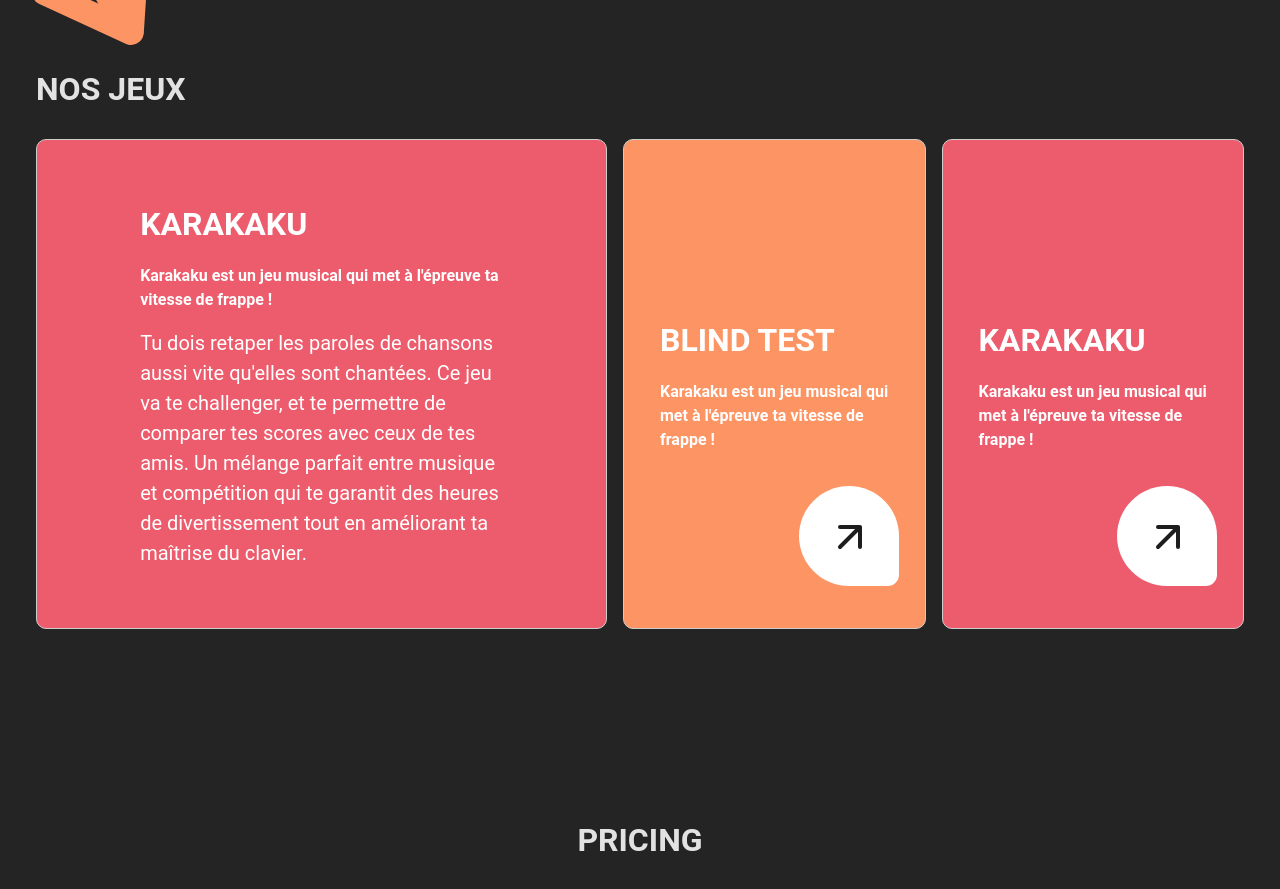
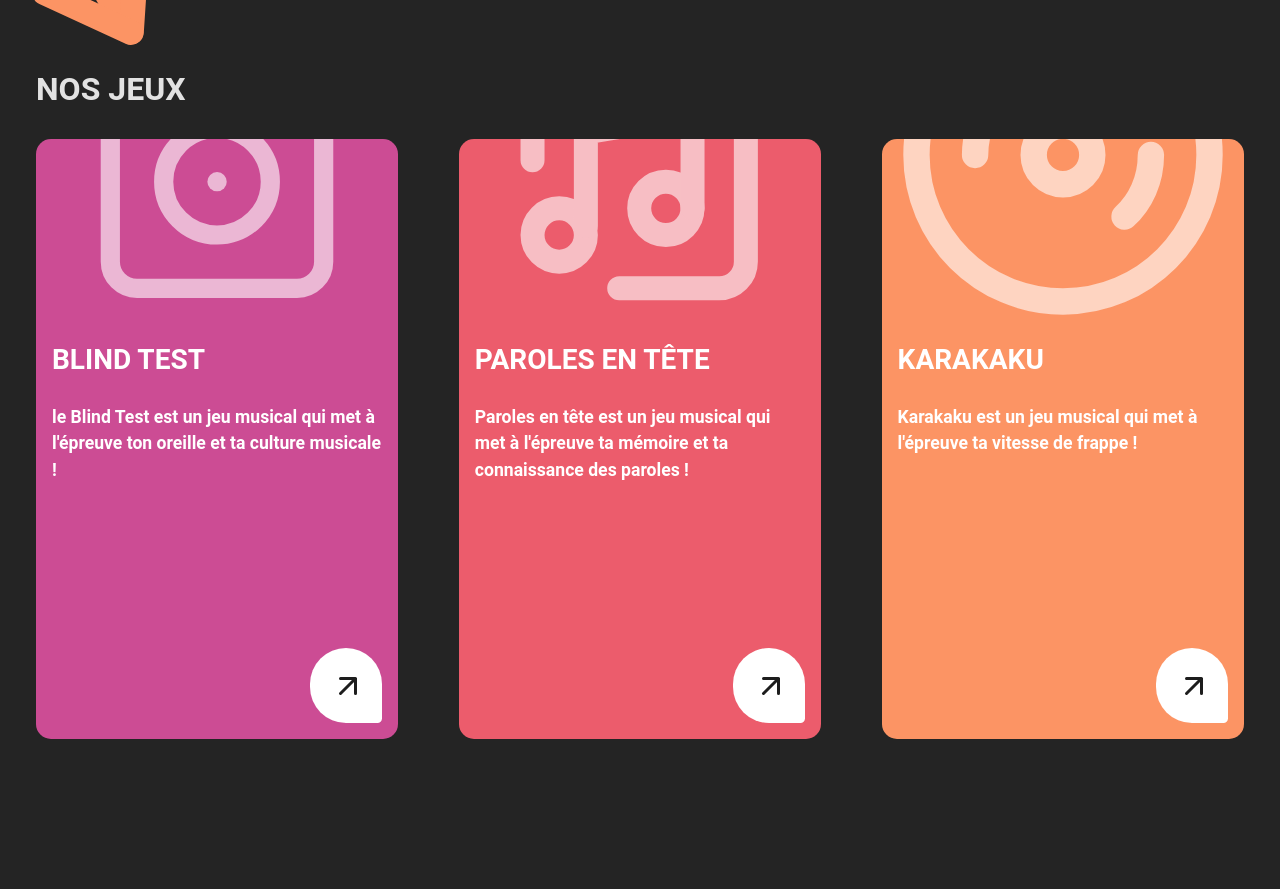
Before and after one commit to JustBeatHit/Landing, a Vue app: page / in a window 1280 px wide. Shown: the part 1420-2309 px from the top of the page. Built offline with nearby package versions, Linux system fonts and the light colour scheme.

Commit message:
:lipstick: redo games section

```diff
--- a/src/components/PresentationGames.vue
+++ b/src/components/PresentationGames.vue
@@ -1,33 +1,27 @@
 <template>
     <div class="section-games">
       <h2>Nos Jeux</h2>
-      <div class="container-games"
-      >
+
+      <div class="games-container">
         <div
-          v-for="(game, index) in games"
-          :key="index"
-          class="game"
-          :class="{ 'game-expanded': expandedIndex === index }"
-          @mouseenter="expandGame(index)"
+            v-for="(game, index) in games"
+            :key="game.name"
+            :class="['game', { open: expandedIndex === index }]"
         >
-          <ul class="ul-game" :class="{'ul-game-expanded' : expandedIndex === index}">
-            <li><h2>{{ game.name }}</h2></li>
-            <li><h4>{{ game.description }}</h4></li>
-            <!-- If expandedGame -->
-            <transition name="instant">
-            <li v-if="expandedIndex === index">
-                <p>{{ game.playstyle }}</p>
-            </li>
-            </transition>
-            <transition name="fade">
-                <li  class="button-play-game" v-if="expandedIndex !== index">
-                    <svg width="100" height="100" viewBox="0 0 100 100" fill="none" xmlns="http://www.w3.org/2000/svg">
-                    <path d="M0 50C0 22.3858 22.3858 0 50 0C77.6142 0 100 22.3858 100 50V88.6525C100 94.9195 94.9195 100 88.6525 100H50C22.3858 100 0 77.6142 0 50Z" fill="white"/>
-                    <path d="M41 61L61 41M61 41H41M61 41V61" stroke="#1D1D1D" stroke-width="4" stroke-linecap="round" stroke-linejoin="round"/>
-                    </svg>
-                </li>
-            </transition>
-          </ul>
+          <div class="game__content">
+            <img class="game-icon header-icon" :src="'../assets/img/icon/' + game.icon + '.svg'" :alt="game.name + ' Logo'" />
+            <div class="game__content__desc">
+              <h2>{{ game.name }}</h2>
+              <h3>{{ game.headline }}</h3>
+              <p>{{ game.description }}</p>
+            </div>
+            <div class="game__content__logo">
+              <img class="game-icon" :src="'../assets/img/icon/' + game.icon + '.svg'" :alt="game.name + ' Logo'" />
+            </div>
+          </div>
+          <button class="btn-expand" v-if="expandedIndex !== index" @click="expandGame(index)">
+            <img src="../../public/assets/img/icon/arrow-open.svg"/>
+          </button>
         </div>
       </div>
     </div>
@@ -37,17 +31,17 @@
   export default {
     data() {
       return {
-        expandedIndex: 0,
+        expandedIndex: null,
         games: [
-          { name: "Karakaku", description:"Karakaku est un jeu musical qui met à l'épreuve ta vitesse de frappe !", playstyle:"Tu dois retaper les paroles de chansons aussi vite qu'elles sont chantées. Ce jeu va te challenger, et te permettre de comparer tes scores avec ceux de tes amis. Un mélange parfait entre musique et compétition qui te garantit des heures de divertissement tout en améliorant ta maîtrise du clavier." },
-          { name: "Blind Test", description:"Karakaku est un jeu musical qui met à l'épreuve ta vitesse de frappe !", playstyle:"Tu dois retaper les paroles de chansons aussi vite qu'elles sont chantées. Ce jeu va te challenger, et te permettre de comparer tes scores avec ceux de tes amis. Un mélange parfait entre musique et compétition qui te garantit des heures de divertissement tout en améliorant ta maîtrise du clavier." },
-          { name: "Karakaku", description:"Karakaku est un jeu musical qui met à l'épreuve ta vitesse de frappe !", playstyle:"Tu dois retaper les paroles de chansons aussi vite qu'elles sont chantées. Ce jeu va te challenger, et te permettre de comparer tes scores avec ceux de tes amis. Un mélange parfait entre musique et compétition qui te garantit des heures de divertissement tout en améliorant ta maîtrise du clavier." },
+          { name: "Blind Test", headline:"le Blind Test est un jeu musical qui met à l'épreuve ton oreille et ta culture musicale !", description:"Une chanson est jouée, mais avec un instrumental différent, et c'est à toi de deviner à la fois le titre de la chanson et l'instrumental utilisé. Ce jeu va challenger ta capacité à reconnaître les morceaux et te permettra de comparer tes résultats avec ceux de tes amis.", icon: "speaker" },
+          { name: "Paroles en Tête", headline:"Paroles en tête est un jeu musical qui met à l'épreuve ta mémoire et ta connaissance des paroles !", description:"Écoute attentivement une chanson, puis lorsque la musique s'interrompt, c'est à toi de compléter les paroles manquantes. Ce jeu va tester ta capacité à te souvenir des paroles et te permettra de comparer tes performances avec celles de tes amis.", icon: "music-file"},
+          { name: "Karakaku", headline:"Karakaku est un jeu musical qui met à l'épreuve ta vitesse de frappe !", description:"Tu dois retaper les paroles de chansons aussi vite qu'elles sont chantées. Ce jeu va te challenger, et te permettre de comparer tes scores avec ceux de tes amis. Un mélange parfait entre musique et compétition qui te garantit des heures de divertissement tout en améliorant ta maîtrise du clavier.", icon: "vinyle" },
         ],
       };
     },
     methods: {
       expandGame(index) {
-        this.expandedIndex = index;
+        this.expandedIndex = index === this.expandedIndex ? null : index;
       },
     },
   };
--- a/src/styles/components/_buttons.scss
+++ b/src/styles/components/_buttons.scss
@@ -39,3 +39,25 @@
     }
   }
 }
+
+.btn-expand{
+  background-color: #fff;
+  border-radius: 125px 125px 16px 125px;
+  padding: 20px 16px 16px 20px;
+  border: none;
+  position: absolute;
+  bottom: 16px;
+  right: 16px;
+  cursor: pointer;
+  transition: all 0.2s ease-in-out;
+
+  &:hover{
+    img{
+      transform: translate(5px, -5px);
+    }
+  }
+  img{
+    transition: all 0.2s ease-in-out;
+    width: 36px;
+  }
+}
--- a/src/styles/layouts/_games.scss
+++ b/src/styles/layouts/_games.scss
@@ -7,89 +7,121 @@
     text-transform: uppercase;
     font-size: 2rem;
   }
-}
-.container-games{
+
+  .games-container {
     display: flex;
-  flex-direction: row;
-  max-width: 1240px;
-  margin: 0 auto;
+    justify-content: space-between;
     gap: 1rem;
 
     .game {
-    flex: 1;
-    transition: flex 0.3s ease;
-    display: flex;
-    align-items: center;
-    justify-content: flex-start;
-    color: white;
-    cursor: pointer;
-    border-radius: 10px;
-    overflow: hidden;
-    h2,h4, p{
-      margin: 0.5rem 0;
-    }
-    ul{
-      position: relative;
-      height: 100%;
+      width: 30%;
+      height: 600px;
+      border-radius: 15px;
+      padding: 1rem;
       display: flex;
       flex-direction: column;
+      justify-content: space-between;
+      transition: all 0.5s ease-in-out;
+      color: #fff;
+      position: relative;
+      overflow: hidden;
+
+      &:nth-child(1) {
+        background-color: $fourth-color;
+      }
+
+      &:nth-child(2) {
+        background-color: $secondary-color;
+      }
+
+      &:nth-child(3) {
+        background-color: $primary-color;
+      }
+
+      &.open {
+        width: 100%;
         justify-content: center;
-      padding: 20px;
+
+        button {
+          display: none;
         }
-    .game-expanded{
+
+        .game{
+          position: relative;
+          &__content{
+            flex-direction: row;
+            align-items: center;
+            transition: all 0.3s ease-in-out;
+            animation: opacity-toggle 1s ease-in-out;
+            .game-icon {
+              &.header-icon{
+                display: none;
+              }
+            }
+
+            &__desc{
+              width: 50%;
+
+              h2{
+                font-size: 3.5rem;
+              }
+              p{
+                display: block;
+              }
+            }
+
+            &__logo{
+              display: block;
+              position: absolute;
+              top: 50%;
+              right: -45%;
               width: 100%;
+              transform: translate(0, -50%);
+              .game-icon{
+                width: 100%;
+                margin-top: 0;
               }
-    .ul-game-expanded{
-      width: 75%;
             }
-    li{
 
-      p, h3{
-        font-size: 1.25rem;
           }
         }
       }
 
-  .game-expanded {
-    flex: 2;
+      &__content {
+        display: flex;
+        flex-direction: column;
+        justify-content: space-between;
+        align-items: center;
+        padding-bottom: 4rem;
+
+        .game-icon {
+          width: 320px;
+          object-fit: contain;
+          margin-top: -10rem;
         }
 
-  .game:nth-child(1) {
-    background-color: $secondary-color;
+        &__desc {
+          width: 100%;
+          h2 {
+            font-size: 1.75rem;
           }
 
-  .game:nth-child(2) {
-    background-color: $primary-color;
+          h3 {
+            font-size: 1.1rem;
+            margin: 0.5rem 0;
           }
 
-  .game:nth-child(3) {
-    background-color: $secondary-color;
-  }
-  .button-play-game{
-    position: absolute;
-    bottom: 10px;
-    right: 10px;
-    height: 100px;
+          p{
+            display: none;
           }
 
-  .fade-enter-active,
-  .fade-leave-active {
-    transition: opacity 0.3s;
         }
 
-  .fade-enter,
-  .fade-leave-to {
-    opacity: 0;
+        &__logo {
+          display: none;
         }
-
-  .instant-enter-active,
-  .instant-leave-active {
-    transition: none;
       }
-
-  .instant-enter,
-  .instant-leave-to {
-    opacity: 0;
+    }
   }
 }
 
@@ -99,3 +131,15 @@
     gap: 1rem;
   }
 }
+
+@keyframes opacity-toggle {
+    0% {
+        opacity: 0;
+    }
+    40% {
+        opacity: 0;
+    }
+    100% {
+        opacity: 1;
+    }
+}
--- a/src/styles/utils/_variables.scss
+++ b/src/styles/utils/_variables.scss
@@ -5,3 +5,5 @@ $primary-color: #FC9464;
 $secondary-color: #EC5C6C;
 //third-color
 $third-color: #F07D89;
+//fourth-color
+$fourth-color: #CC4C94;
--- a/style.css
+++ b/style.css
@@ -63,6 +63,25 @@ li {
   box-shadow: 0 0 10px 0 rgba(255, 255, 255, 0.8);
 }
 
+.btn-expand {
+  background-color: #fff;
+  border-radius: 125px 125px 16px 125px;
+  padding: 20px 16px 16px 20px;
+  border: none;
+  position: absolute;
+  bottom: 16px;
+  right: 16px;
+  cursor: pointer;
+  transition: all 0.2s ease-in-out;
+}
+.btn-expand:hover img {
+  transform: translate(5px, -5px);
+}
+.btn-expand img {
+  transition: all 0.2s ease-in-out;
+  width: 36px;
+}
+
 header {
   color: white;
   padding: 1rem;
@@ -113,149 +132,117 @@ header .header-jbh img {
   text-transform: uppercase;
   font-size: 2rem;
 }
-
-.container-games {
-  display: flex;
-  flex-direction: row;
-  max-width: 1240px;
-  margin: 0 auto;
-  gap: 1rem;
-}
-.container-games .game {
-  flex: 1;
-  transition: flex 0.3s ease;
-  display: flex;
-  align-items: center;
-  justify-content: flex-start;
-  color: white;
-  cursor: pointer;
-  border-radius: 10px;
-  overflow: hidden;
-}
-.container-games .game h2, .container-games .game h4, .container-games .game p {
-  margin: 0.5rem 0;
-}
-.container-games .game ul {
-  position: relative;
-  height: 100%;
-  display: flex;
-  flex-direction: column;
-  justify-content: center;
-  padding: 20px;
-}
-.container-games .game .game-expanded {
-  width: 100%;
-}
-.container-games .game .ul-game-expanded {
-  width: 75%;
-}
-.container-games .game li p, .container-games .game li h3 {
-  font-size: 1.25rem;
-}
-.container-games .game-expanded {
-  flex: 2;
-}
-.container-games .game:nth-child(1) {
-  background-color: #EC5C6C;
-}
-.container-games .game:nth-child(2) {
-  background-color: #FC9464;
-}
-.container-games .game:nth-child(3) {
-  background-color: #EC5C6C;
-}
-.container-games .button-play-game {
-  position: absolute;
-  bottom: 10px;
-  right: 10px;
-  height: 100px;
-}
-.container-games .fade-enter-active,
-.container-games .fade-leave-active {
-  transition: opacity 0.3s;
-}
-.container-games .fade-enter,
-.container-games .fade-leave-to {
-  opacity: 0;
-}
-.container-games .instant-enter-active,
-.container-games .instant-leave-active {
-  transition: none;
-}
-.container-games .instant-enter,
-.container-games .instant-leave-to {
-  opacity: 0;
-}
-
-.games-container {
+.section-games .games-container {
   display: flex;
   justify-content: space-between;
   gap: 1rem;
 }
-
-.game {
+.section-games .games-container .game {
   width: 30%;
-  border: 1px solid #ccc;
-  border-radius: 5px;
+  height: 600px;
+  border-radius: 15px;
   padding: 1rem;
   display: flex;
   flex-direction: column;
   justify-content: space-between;
-  transition: all 0.3s ease;
+  transition: all 0.5s ease-in-out;
+  color: #fff;
+  position: relative;
+  overflow: hidden;
 }
-.game .reduced-content {
+.section-games .games-container .game:nth-child(1) {
+  background-color: #CC4C94;
+}
+.section-games .games-container .game:nth-child(2) {
+  background-color: #EC5C6C;
+}
+.section-games .games-container .game:nth-child(3) {
+  background-color: #FC9464;
+}
+.section-games .games-container .game.open {
+  width: 100%;
+  justify-content: center;
+}
+.section-games .games-container .game.open button {
+  display: none;
+}
+.section-games .games-container .game.open .game {
+  position: relative;
+}
+.section-games .games-container .game.open .game__content {
+  flex-direction: row;
+  align-items: center;
+  transition: all 0.3s ease-in-out;
+  animation: opacity-toggle 1s ease-in-out;
+}
+.section-games .games-container .game.open .game__content .game-icon.header-icon {
+  display: none;
+}
+.section-games .games-container .game.open .game__content__desc {
+  width: 50%;
+}
+.section-games .games-container .game.open .game__content__desc h2 {
+  font-size: 3.5rem;
+}
+.section-games .games-container .game.open .game__content__desc p {
+  display: block;
+}
+.section-games .games-container .game.open .game__content__logo {
+  display: block;
+  position: absolute;
+  top: 50%;
+  right: -45%;
+  width: 100%;
+  transform: translate(0, -50%);
+}
+.section-games .games-container .game.open .game__content__logo .game-icon {
+  width: 100%;
+  margin-top: 0;
+}
+.section-games .games-container .game__content {
   display: flex;
   flex-direction: column;
+  justify-content: space-between;
   align-items: center;
+  padding-bottom: 4rem;
 }
-.game .reduced-content img {
-  max-width: 50px;
-  margin-bottom: 1rem;
+.section-games .games-container .game__content .game-icon {
+  width: 320px;
+  object-fit: contain;
+  margin-top: -10rem;
 }
-.game .reduced-content h2 {
-  font-size: 1.5rem;
+.section-games .games-container .game__content__desc {
+  width: 100%;
 }
-.game .reduced-content h4 {
-  font-size: 1rem;
+.section-games .games-container .game__content__desc h2 {
+  font-size: 1.75rem;
+}
+.section-games .games-container .game__content__desc h3 {
+  font-size: 1.1rem;
   margin: 0.5rem 0;
 }
-.game .reduced-content button {
-  margin-top: 1rem;
-  padding: 0.5rem 1rem;
-  background-color: #007bff;
-  color: white;
-  border: none;
-  cursor: pointer;
+.section-games .games-container .game__content__desc p {
+  display: none;
 }
-.game .reduced-content button .icon-expand {
-  font-size: 1rem;
-}
-.game .expanded-content {
-  display: flex;
-  justify-content: space-between;
-}
-.game .expanded-content .left h2 {
-  font-size: 1.8rem;
-  margin-bottom: 0.5rem;
-}
-.game .expanded-content .left h4 {
-  font-size: 1.2rem;
-  margin-bottom: 1rem;
-}
-.game .expanded-content .left p {
-  font-size: 1rem;
-}
-.game .expanded-content .right img {
-  max-width: 100px;
-}
-.game.expanded {
-  width: 100%;
+.section-games .games-container .game__content__logo {
+  display: none;
 }
 
 @media only screen and (max-width: 748px) {
   .container-games {
     flex-direction: column;
     gap: 1rem;
+  }
+}
+@keyframes opacity-toggle {
+  0% {
+    opacity: 0;
+  }
+  40% {
+    opacity: 0;
+  }
+  100% {
+    opacity: 1;
   }
 }
 .section-pricing {
```
Also changed, not shown: public/assets/img/icon/arrow-open.svg (added), 1 other file (tests, documents, lock files or other folders). Lines whose indentation alone changed are shown as unchanged.
